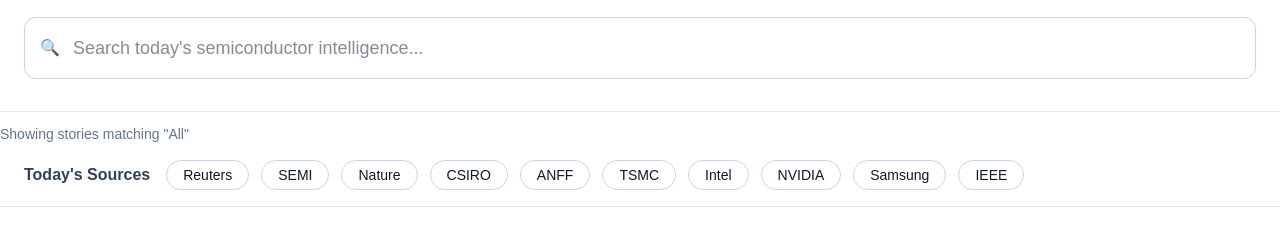
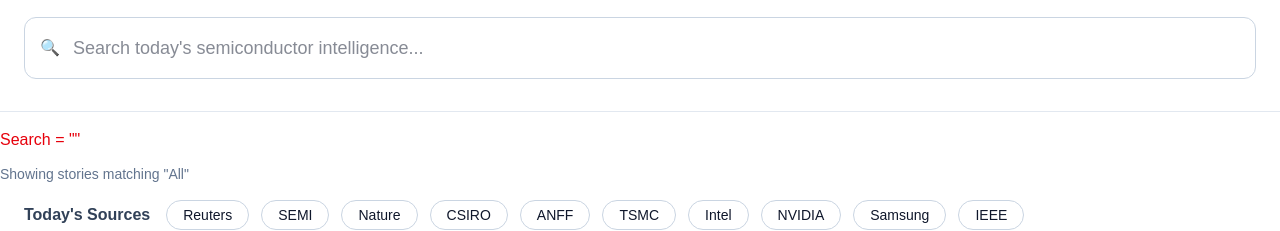
Before and after one commit to Ants-siaa/SIAA-site, a Next.js app: page /intelligence in a window 1280 px wide. Shown: the part 1060-1291 px from the top of the page. Built offline with nearby package versions, Linux system fonts and the light colour scheme.

Commit message:
Update page.tsx

```diff
--- a/app/intelligence/page.tsx
+++ b/app/intelligence/page.tsx
@@ -34,6 +34,9 @@ export default function IntelligencePage() {
     value={search}
     onChange={setSearch}
 />
+      <p className="mt-4 text-red-600">
+  Search = "{search}"
+</p>
       <p className="mt-3 text-sm text-slate-500">
   Showing stories matching "{search || "All"}"
 </p>
```
